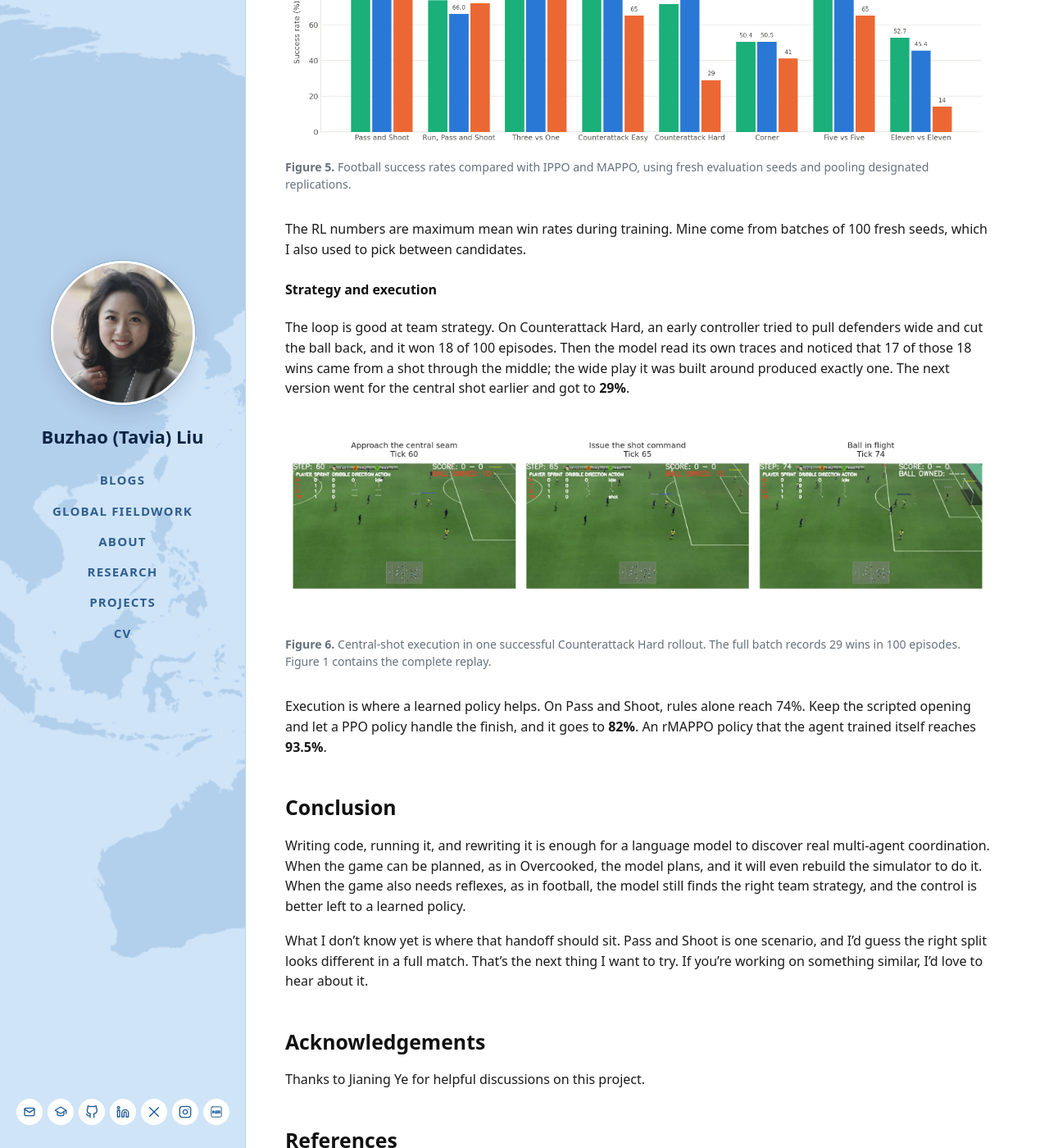
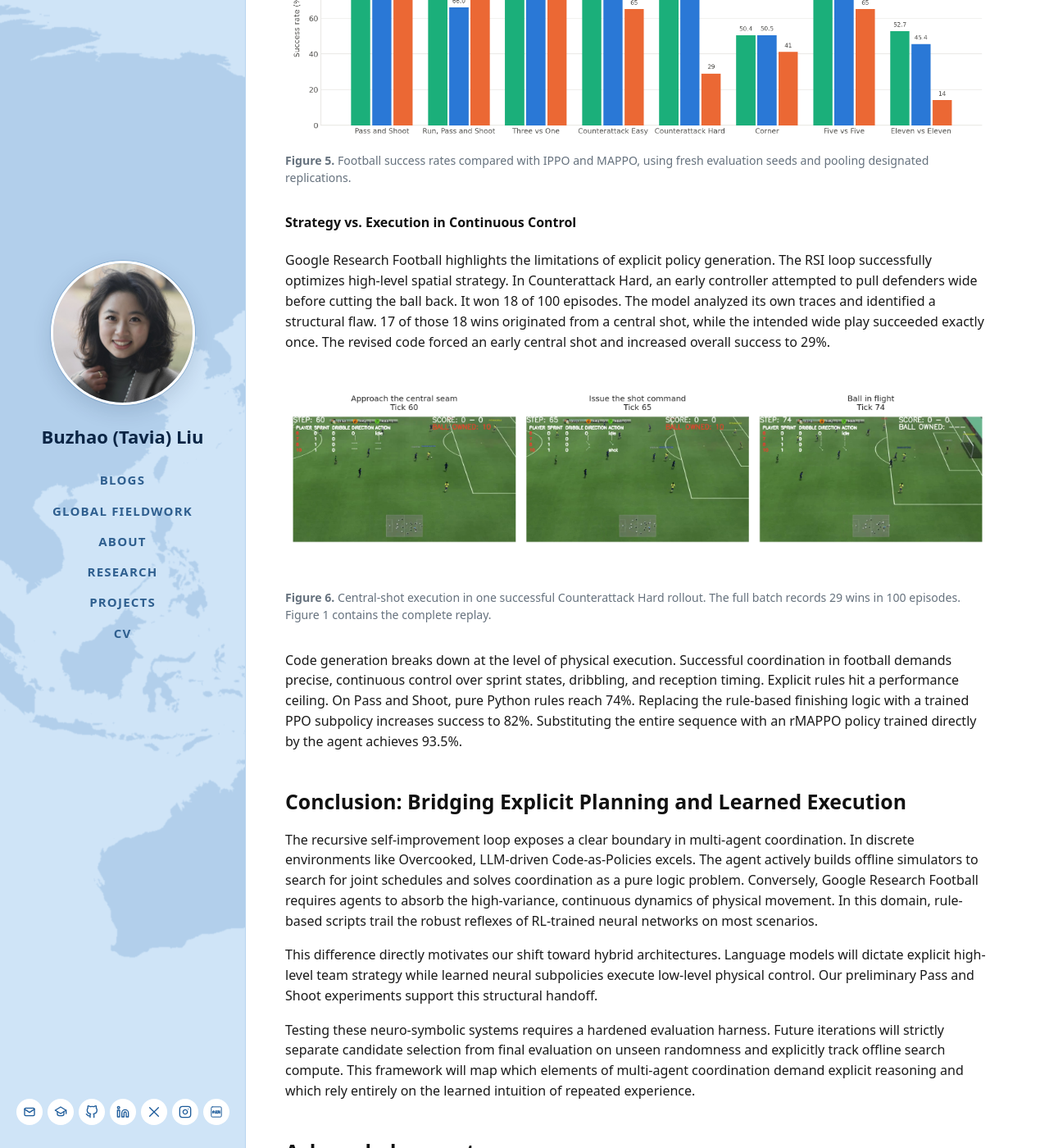
Before and after one commit to tavia-liu/tavia-liu.github.io, a Jekyll site: the page built from _posts/2026-10-31-self-improving-code-as-policies.md, in a window 1280 px wide and 1400 px high, scrolled down 4031 px. Shown: the whole window at 82% size. Built offline with Jekyll 4.4.1, drawn with Linux system fonts in a browser that asks for light colours; some of the changed text lies outside the part shown.

Commit message:
Update results, analysis, and conclusion of coordination post

```diff
--- a/_posts/2026-10-31-self-improving-code-as-policies.md
+++ b/_posts/2026-10-31-self-improving-code-as-policies.md
@@ -65,7 +65,7 @@ We compare the self-evolved controllers with reported reinforcement-learning res
 
 ### Under deterministic dynamics: Overcooked
 
-Both models beat the published PPO self-play mean on four layouts and tie it on Cramped Room (260 vs. 259). The biggest margin is on Counter Circuit, where PPO gets 163, GPT 6.1 Sol gets **240**, and Fable 5 gets **300**.
+Both language models exceed the published PPO self-play mean on four layouts and tie it on Cramped Room (260 vs. 259). The performance gap peaks on Counter Circuit. PPO self-play achieves 163, GPT 6.1 Sol reaches 240, and Fable 5 achieves 300.
 
 <figure style="margin: 2rem 0; max-width: 100%;">
   <img src="{{ '/assets/img/research/overcooked-rsi-ten-rounds.png' | relative_url }}?v=20261031-final" alt="Best observed return by round on five Overcooked layouts for GPT 6.1 Sol and Fable 5, with published PPO self-play means as dashed reference lines." style="display: block; width: 100%; height: auto;">
@@ -74,44 +74,46 @@ Both models beat the published PPO self-play mean on four layouts and tie it on
 
 #### Role assignment and offline planning
 
-The first policies are what you'd expect. Fetch an onion when a pot needs one, serve a soup when it's done. Each rule is fine on its own, but the two chefs follow them without looking at each other, and some early policies have both chefs blocking each other for most of the episode and delivering nothing.
+Early generated policies prioritize local tasks. Chefs fetch onions or serve soups based on immediate needs. These isolated heuristics cause severe gridlock, sometimes resulting in zero deliveries.
 
-Both models fix this the same way. They give each chef a fixed role and pass items across counters, so the chefs stop fighting over the same tiles. In Forced Coordination, GPT 6.1 Sol goes from **240 → 340** at round 6, with one chef passing onions and dishes across the counter while the other runs both pots and serves a soup every 22 steps. In Counter Circuit, Fable 5 moves onions across the middle counter in a four-step cycle, where walking them around the ring takes roughly fifteen. I think this kind of strategy is hard for RL to find by exploration, since a handoff only pays off after both chefs finish a long joint sequence and the reward only shows up when the soup is delivered.
+Both models independently discover role specialization to resolve this. They assign fixed roles and pass items across counters to eliminate spatial competition. In Forced Coordination, GPT 6.1 Sol increases its return from 240 to 340 at round 6. One chef passes onions and dishes across the counter while the other operates both pots and serves a soup every 22 steps. In Counter Circuit, Fable 5 engineers a four-step supply cycle across the middle counter, bypassing the roughly fifteen-step perimeter route.
+
+RL exploration struggles to discover these handover strategies. The reward only triggers upon final soup delivery, requiring two independent agents to accidentally complete a long, perfectly synchronized joint sequence.
 
 <figure style="margin: 2rem 0;">
   <a href="{{ '/assets/img/research/counter-circuit-handoff.png' | relative_url }}"><img src="{{ '/assets/img/research/counter-circuit-handoff.png' | relative_url }}" loading="lazy" alt="Three actual Counter Circuit frames at ticks 3, 4, and 5. The lower chef holds an onion, places it on the highlighted middle counter, and the upper chef retrieves it." style="display: block; width: 100%; height: auto;"></a>
   <figcaption style="margin-top: .65rem; color: #65717d; font-size: .88rem; line-height: 1.5;"><strong>Figure 4.</strong> A Counter Circuit handoff at ticks 3, 4, and 5. The lower chef supplies an onion through the highlighted counter; the upper chef retrieves it. The exchange supports a four-tick supply cycle.</figcaption>
 </figure>
 
-The part I find most interesting is how Fable 5 got its schedules. It had no access to the simulator, and nobody asked it to build one, but on three layouts it wrote its own. It reconstructed the kitchen's rules from the prompt and the recorded rollouts, replayed every earlier episode until its predictions matched the traces step for step, and then searched for schedules on that copy. On Asymmetric Advantages, a sweep over 5,040 controller configurations plus two beam searches gave 500, which held up in the real evaluation. On Counter Circuit, a wider search took a 260 schedule to **300**. GPT 6.1 Sol kept revising its rules by hand and still beat PPO.
+Crucially, Fable 5 proactively builds its own offline simulator to discover these schedules. The harness never provides a simulator. The model reconstructs the kitchen's transition rules from the prompt and the rollout traces. It validates its internal simulator against historical episodes and executes offline search. On Asymmetric Advantages, a sweep over 5,040 controller configurations and two beam searches identifies a 500-point policy. The real evaluation confirms this result.
 
 ### Under stochastic dynamics: Google Research Football
 
-The loop gets better at football round by round, and on Run, Pass and Shoot it reaches **72%** against MAPPO's reported 66%. On the other seven scenarios MAPPO leads, with Counterattack Hard at 29% vs. 81.3% and Eleven vs Eleven at 14% vs. 45.4%.
+The RSI loop steadily improves football policies. On Run, Pass and Shoot, it reaches 72% success against MAPPO's reported 66%. However, MAPPO maintains the lead on the remaining seven scenarios. Counterattack Hard reaches 29% vs. 81.3%, and Eleven vs Eleven reaches 14% vs. 45.4%.
 
 <figure style="margin: 2rem 0; max-width: 100%;">
   <img src="{{ '/assets/img/research/football-mappo-vs-code-policy.png' | relative_url }}?v=20261031-3v1c" alt="Success rates across eight football scenarios, comparing self-evolved Fable 5 controllers with published IPPO and MAPPO results." style="display: block; width: 100%; height: auto;">
   <figcaption style="margin-top: .65rem; color: #65717d; font-size: .88rem; line-height: 1.5;"><strong>Figure 5.</strong> Football success rates compared with IPPO and MAPPO, using fresh evaluation seeds and pooling designated replications.</figcaption>
 </figure>
 
-The RL numbers are maximum mean win rates during training. Mine come from batches of 100 fresh seeds, which I also used to pick between candidates.
+#### Strategy vs. Execution in Continuous Control
 
-#### Strategy and execution
-
-The loop is good at team strategy. On Counterattack Hard, an early controller tried to pull defenders wide and cut the ball back, and it won 18 of 100 episodes. Then the model read its own traces and noticed that 17 of those 18 wins came from a shot through the middle; the wide play it was built around produced exactly one. The next version went for the central shot earlier and got to **29%**.
+Google Research Football highlights the limitations of explicit policy generation. The RSI loop successfully optimizes high-level spatial strategy. In Counterattack Hard, an early controller attempted to pull defenders wide before cutting the ball back. It won 18 of 100 episodes. The model analyzed its own traces and identified a structural flaw. 17 of those 18 wins originated from a central shot, while the intended wide play succeeded exactly once. The revised code forced an early central shot and increased overall success to 29%.
 
 <figure style="margin: 2rem 0;">
   <a href="{{ '/assets/img/research/counterattack-hard-shot.png' | relative_url }}"><img src="{{ '/assets/img/research/counterattack-hard-shot.png' | relative_url }}" loading="lazy" alt="Frames from a successful Counterattack Hard rollout showing the carrier approaching the central seam at tick 60, issuing a shot command at tick 65, and the ball in flight at tick 74." style="display: block; width: 100%; height: auto;"></a>
   <figcaption style="margin-top: .65rem; color: #65717d; font-size: .88rem; line-height: 1.5;"><strong>Figure 6.</strong> Central-shot execution in one successful Counterattack Hard rollout. The full batch records 29 wins in 100 episodes. Figure 1 contains the complete replay.</figcaption>
 </figure>
 
-Execution is where a learned policy helps. On Pass and Shoot, rules alone reach 74%. Keep the scripted opening and let a PPO policy handle the finish, and it goes to **82%**. An rMAPPO policy that the agent trained itself reaches **93.5%**.
+Code generation breaks down at the level of physical execution. Successful coordination in football demands precise, continuous control over sprint states, dribbling, and reception timing. Explicit rules hit a performance ceiling. On Pass and Shoot, pure Python rules reach 74%. Replacing the rule-based finishing logic with a trained PPO subpolicy increases success to 82%. Substituting the entire sequence with an rMAPPO policy trained directly by the agent achieves 93.5%.
 
-## Conclusion
+## Conclusion: Bridging Explicit Planning and Learned Execution
 
-Writing code, running it, and rewriting it is enough for a language model to discover real multi-agent coordination. When the game can be planned, as in Overcooked, the model plans, and it will even rebuild the simulator to do it. When the game also needs reflexes, as in football, the model still finds the right team strategy, and the control is better left to a learned policy.
+The recursive self-improvement loop exposes a clear boundary in multi-agent coordination. In discrete environments like Overcooked, LLM-driven Code-as-Policies excels. The agent actively builds offline simulators to search for joint schedules and solves coordination as a pure logic problem. Conversely, Google Research Football requires agents to absorb the high-variance, continuous dynamics of physical movement. In this domain, rule-based scripts trail the robust reflexes of RL-trained neural networks on most scenarios.
 
-What I don't know yet is where that handoff should sit. Pass and Shoot is one scenario, and I'd guess the right split looks different in a full match. That's the next thing I want to try. If you're working on something similar, I'd love to hear about it.
+This difference directly motivates our shift toward hybrid architectures. Language models will dictate explicit high-level team strategy while learned neural subpolicies execute low-level physical control. Our preliminary Pass and Shoot experiments support this structural handoff.
+
+Testing these neuro-symbolic systems requires a hardened evaluation harness. Future iterations will strictly separate candidate selection from final evaluation on unseen randomness and explicitly track offline search compute. This framework will map which elements of multi-agent coordination demand explicit reasoning and which rely entirely on the learned intuition of repeated experience.
 
 ## Acknowledgements
 
```
